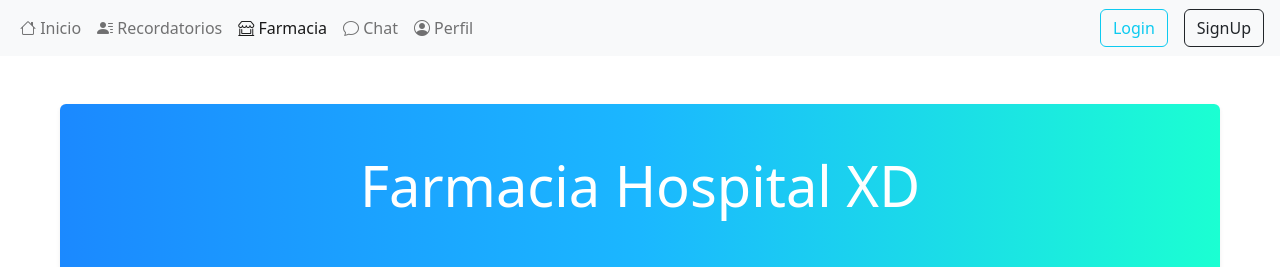
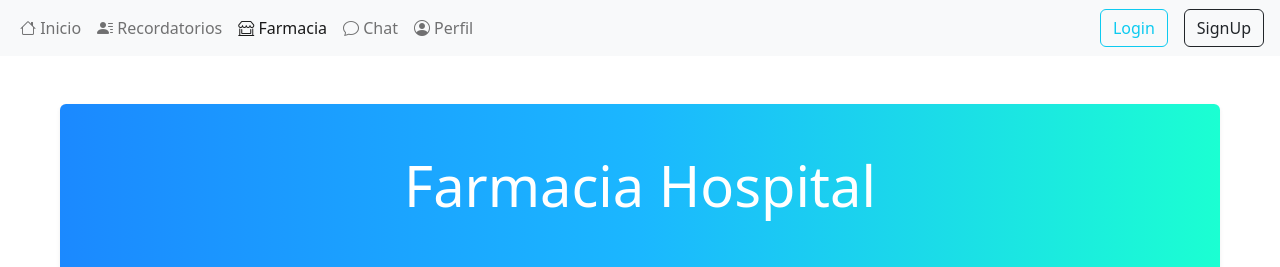
Before and after one commit to jmarroquin202096/MECHAT, an Angular app in the folder medchat/: page /pharmacy in a window 1280 px wide. Shown: the top 267 px of the page. Built offline with nearby package versions, Linux system fonts and the light colour scheme.

Commit message:
palabras

```diff
--- a/medchat/src/app/components/inicio/inicio.component.html
+++ b/medchat/src/app/components/inicio/inicio.component.html
@@ -64,7 +64,7 @@
           <small class="desig">Paciente</small>
           <div class="share"><i class="bi bi-facebook"></i><i class="bi bi-twitter"></i><i class="bi bi-instagram"></i>
           </div>
-          <p>Excelente servicio me ayudo mucho en mis medicamentos y en las consultas con mi doctor.</p>
+          <p>Excelente servicio me ayudo mucho en mi crecimeinto y en las consultas con mi doctor.</p>
         </div>
       </div>
       <button>Ver mas...</button>
--- a/medchat/src/app/components/pharmacy/pharmacy.component.html
+++ b/medchat/src/app/components/pharmacy/pharmacy.component.html
@@ -6,7 +6,7 @@
       <div class="row py-5">
         <div class="col-lg-12 mx-auto">
           <div class="text-white text-center p-5 shadow-sm rounded banner">
-            <h1 class="display-4">Farmacia Hospital XD</h1>
+            <h1 class="display-4">Farmacia Hospital</h1>
           </div>
         </div>
       </div>
```
